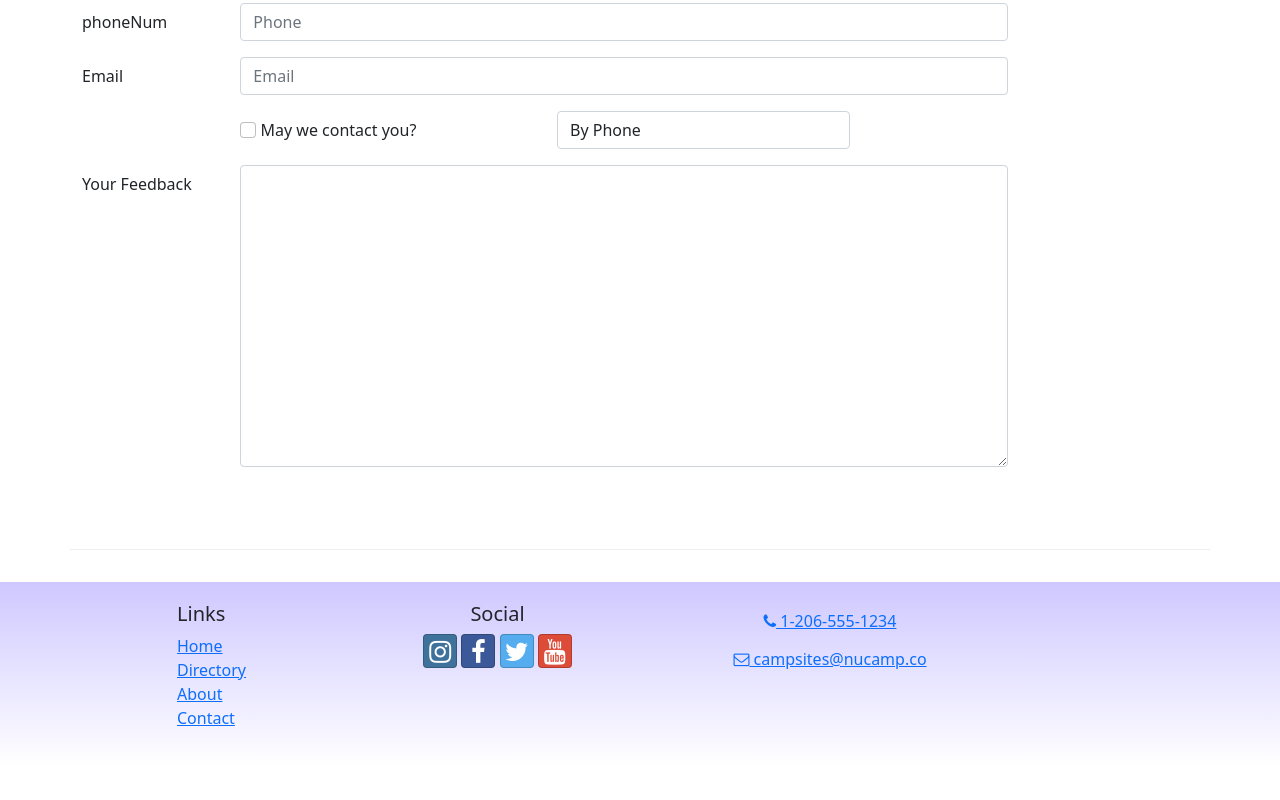
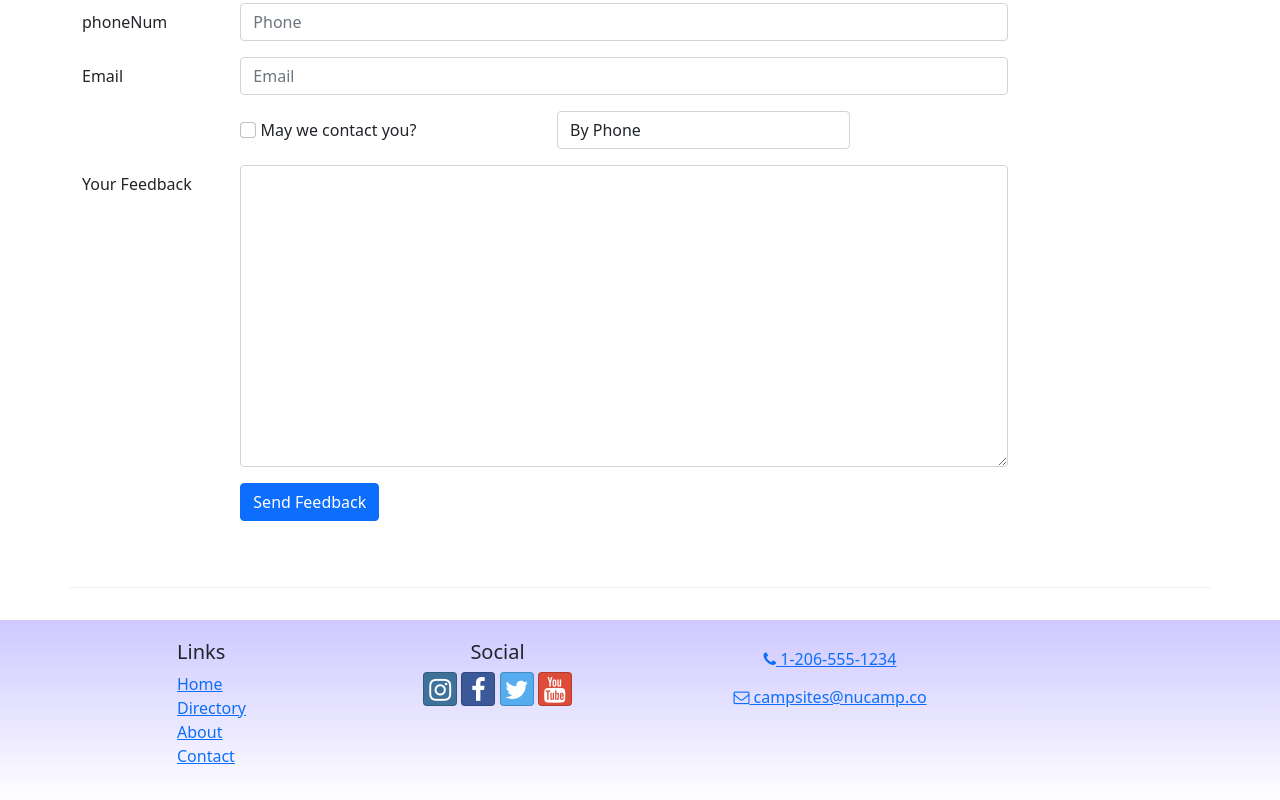
Before and after one commit to jannethg/2024nucamp_react_wk, a React (Create React App) app: page /contact in a window 1280 px wide. Shown: the part 719-1519 px from the top of the page. Before the commit the page ends 1485 px from the top, so only its background shows below. Built offline with nearby package versions, Linux system fonts and the light colour scheme.

Commit message:
Exercise: ContactForm - Part 3

```diff
--- a/src/components/ContactForm.js
+++ b/src/components/ContactForm.js
@@ -2,6 +2,12 @@
 import { Formik, Field, Form } from 'formik';
 
 const ContactForm = () => {
+    const handleSubmit = (values, {resetForm}) => {
+            console.log('form values:', values);
+            console.log('in JSON format:' , JSON.stringify(values));
+            resetForm();
+    };
+
     return (
         <Formik
             initialValues ={{
@@ -14,6 +20,7 @@
                 feedback: ''
 
             }}
+            onSubmit={handleSubmit}
             >
 
             <Form>
@@ -99,7 +106,13 @@
                         />
                     </Col>
                 </FormGroup>
-                <FormGroup row> </FormGroup>
+                <FormGroup row>
+                    <Col md={{size: 10, offset: 2}}>
+                        <Button type='submit' color='primary'>
+                            Send Feedback
+                        </Button>
+                    </Col>
+                </FormGroup>
             </Form>
 
         </Formik>
```
